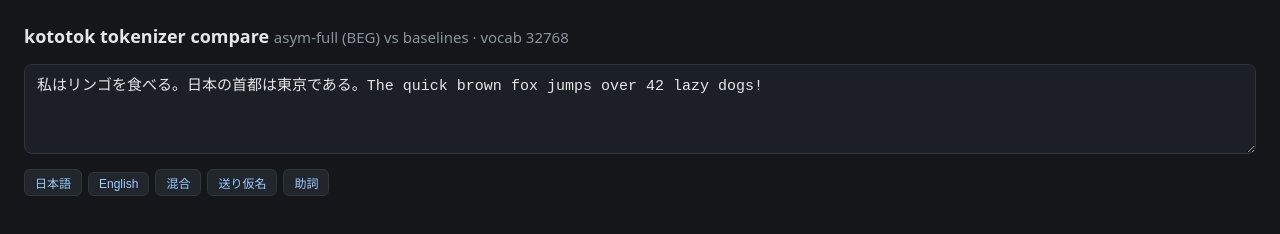
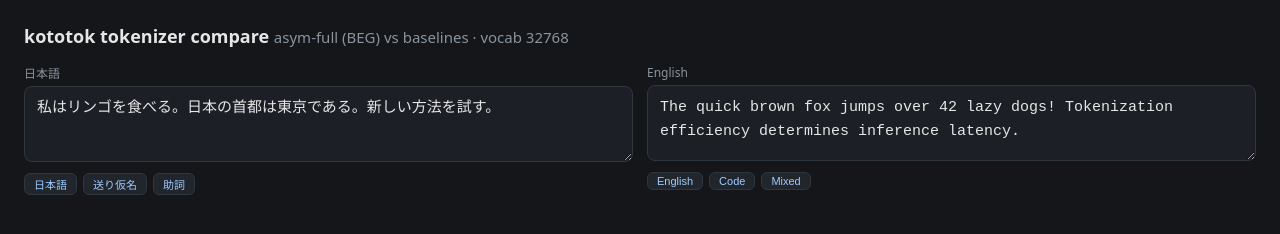
Before and after one commit to sahenjp/kototok, a plain HTML site: page eval/web/index.html in a window 1280 px wide. Drawn offline with Linux system fonts and the light colour scheme; no server answers.

Commit message:
feat(eval): split JA/EN inputs, add tiktoken o200k column
Two independent text areas (日本語 / English) with per-input sample
buttons; each model column shows both results stacked. Adds
o200k_base (GPT-4o) alongside cl100k.

```diff
--- a/eval/web/index.html
+++ b/eval/web/index.html
@@ -13,33 +13,35 @@
   }
   h1 { font-size: 18px; margin: 0 0 16px; font-weight: 600; }
   h1 small { color: #8b949e; font-weight: 400; }
-  #input {
-    width: 100%; min-height: 90px; resize: vertical;
+  .inputs { display: flex; gap: 14px; flex-wrap: wrap; margin-bottom: 16px; }
+  .ibox { flex: 1 1 420px; min-width: 320px; }
+  .ibox .lbl { font-size: 12px; color: #8b949e; margin-bottom: 4px; }
+  .ibox textarea {
+    width: 100%; min-height: 76px; resize: vertical;
     background: #1c1f26; color: #e6e6e6;
     border: 1px solid #30363d; border-radius: 8px;
     padding: 10px 12px; font-size: 15px; line-height: 1.6;
   }
-  .samples { margin: 10px 0 18px; }
   .samples button {
     background: #21262d; color: #9ecbff; border: 1px solid #30363d;
-    border-radius: 6px; padding: 4px 10px; margin-right: 6px;
-    font-size: 12px; cursor: pointer;
+    border-radius: 6px; padding: 2px 9px; margin: 6px 6px 0 0;
+    font-size: 11px; cursor: pointer;
   }
   .samples button:hover { background: #2d333b; }
   .cols { display: flex; gap: 14px; flex-wrap: wrap; }
   .col {
-    flex: 1 1 200px; min-width: 200px;
+    flex: 1 1 240px; min-width: 230px;
     background: #1c1f26; border: 1px solid #30363d;
     border-radius: 10px; padding: 12px;
   }
-  .col h2 { font-size: 13px; margin: 0 0 2px; font-weight: 600; }
-  .col .stat { color: #8b949e; font-size: 11px; margin-bottom: 10px; }
-  .col .stat b { color: #d2a8ff; }
-  .pieces { line-height: 2.1; word-break: break-all; }
+  .col h2 { font-size: 13px; margin: 0 0 8px; font-weight: 600; }
+  .sec .lbl { font-size: 11px; color: #8b949e; }
+  .sec .stat { font-size: 11px; margin: 0 0 6px; }
+  .sec .stat b { color: #d2a8ff; }
+  .pieces { line-height: 2.1; word-break: break-all; margin-bottom: 12px; }
   .tok {
     display: inline-block; padding: 1px 6px; margin: 0 1px;
     border-radius: 4px; font-size: 14px;
-    border-bottom: 2px solid transparent;
   }
   .tok.ws { color: #6e7681; }
   .c0 { background: #1f3b57; } .c1 { background: #2d4a2b; }
@@ -50,49 +52,62 @@
 <body>
 <h1>kototok tokenizer compare <small>asym-full (BEG) vs baselines · vocab 32768</small></h1>
 
-<textarea id="input" spellcheck="false">私はリンゴを食べる。日本の首都は東京である。The quick brown fox jumps over 42 lazy dogs!</textarea>
-<div class="samples" id="samples"></div>
+<div class="inputs">
+  <div class="ibox">
+    <div class="lbl">日本語</div>
+    <textarea id="ja" spellcheck="false">私はリンゴを食べる。日本の首都は東京である。新しい方法を試す。</textarea>
+    <div class="samples" id="ja-samples"></div>
+  </div>
+  <div class="ibox">
+    <div class="lbl">English</div>
+    <textarea id="en" spellcheck="false">The quick brown fox jumps over 42 lazy dogs! Tokenization efficiency determines inference latency.</textarea>
+    <div class="samples" id="en-samples"></div>
+  </div>
+</div>
 <div class="cols" id="cols"></div>
 
 <script>
-const SAMPLES = {
+const JA_SAMPLES = {
   "日本語": "私はリンゴを食べる。日本の首都は東京である。新しい方法を試す。",
-  "English": "The quick brown fox jumps over 42 lazy dogs! Tokenization efficiency determines inference latency.",
-  "混合": "fn main() { let x = vec![1,2,3]; println!(\"こんにちは {x:?}\"); } // 高速トークナイザー実装",
   "送り仮名": "食べる、食べた、食べて、調べる、比べる、新しい、美しい、正しい",
   "助詞": "日本の気候は地域によって異なる。研究の成果が論文として発表された。",
 };
+const EN_SAMPLES = {
+  "English": "The quick brown fox jumps over 42 lazy dogs! Tokenization efficiency determines inference latency.",
+  "Code": "fn main() { let x = vec![1, 2, 3]; println!(\"{x:?}\"); }",
+  "Mixed": "混合入力: print(\"こんにちは\"); // 高速トークナイザー実装 12345",
+};
+const jaIn = document.getElementById("ja");
+const enIn = document.getElementById("en");
 const cols = document.getElementById("cols");
-const input = document.getElementById("input");
-const samples = document.getElementById("samples");
 
-for (const [label, text] of Object.entries(SAMPLES)) {
+function sampleButtons(samples, box, target) {
+  for (const [label, text] of Object.entries(samples)) {
     const b = document.createElement("button");
     b.textContent = label;
-  b.onclick = () => { input.value = text; refresh(); };
-  samples.appendChild(b);
+    b.onclick = () => { box.value = text; refresh(); };
+    target.appendChild(b);
   }
+}
+sampleButtons(JA_SAMPLES, jaIn, document.getElementById("ja-samples"));
+sampleButtons(EN_SAMPLES, enIn, document.getElementById("en-samples"));
 
 let timer = null;
-input.addEventListener("input", () => {
+for (const el of [jaIn, enIn]) {
+  el.addEventListener("input", () => {
     clearTimeout(timer);
     timer = setTimeout(refresh, 250);
   });
+}
 
-async function refresh() {
-  const res = await fetch("/api/tokenize?text=" + encodeURIComponent(input.value));
-  const data = await res.json();
-  cols.innerHTML = "";
-  for (const m of data.models) {
-    const div = document.createElement("div");
-    div.className = "col";
-    const h = document.createElement("h2");
-    h.textContent = m.name;
-    const stat = document.createElement("div");
-    stat.className = "stat";
-    stat.innerHTML = m.error
+function section(label, m) {
+  const sec = document.createElement("div");
+  sec.className = "sec";
+  const head = document.createElement("div");
+  head.className = "stat";
+  head.innerHTML = `<span class="lbl">${label} · </span>` + (m.error
     ? `<b>error:</b> ${m.error}`
-      : `<b>${m.count}</b> tokens · <b>${m.cps}</b> chars/tok`;
+    : `<b>${m.count}</b> tokens · <b>${m.cps}</b> chars/tok`);
   const pieces = document.createElement("div");
   pieces.className = "pieces";
   (m.pieces || []).forEach((p, i) => {
@@ -103,7 +118,22 @@ async function refresh() {
     s.title = "#" + i;
     pieces.appendChild(s);
   });
-    div.append(h, stat, pieces);
+  sec.append(head, pieces);
+  return sec;
+}
+
+async function refresh() {
+  const q = "ja=" + encodeURIComponent(jaIn.value)
+          + "&en=" + encodeURIComponent(enIn.value);
+  const res = await fetch("/api/tokenize?" + q);
+  const data = await res.json();
+  cols.innerHTML = "";
+  for (const m of data.models) {
+    const div = document.createElement("div");
+    div.className = "col";
+    const h = document.createElement("h2");
+    h.textContent = m.name;
+    div.append(h, section("日本語", m.ja || {}), section("English", m.en || {}));
     cols.appendChild(div);
   }
 }
```
Also changed, not shown: 1 other file. Lines whose indentation alone changed are shown as unchanged.
